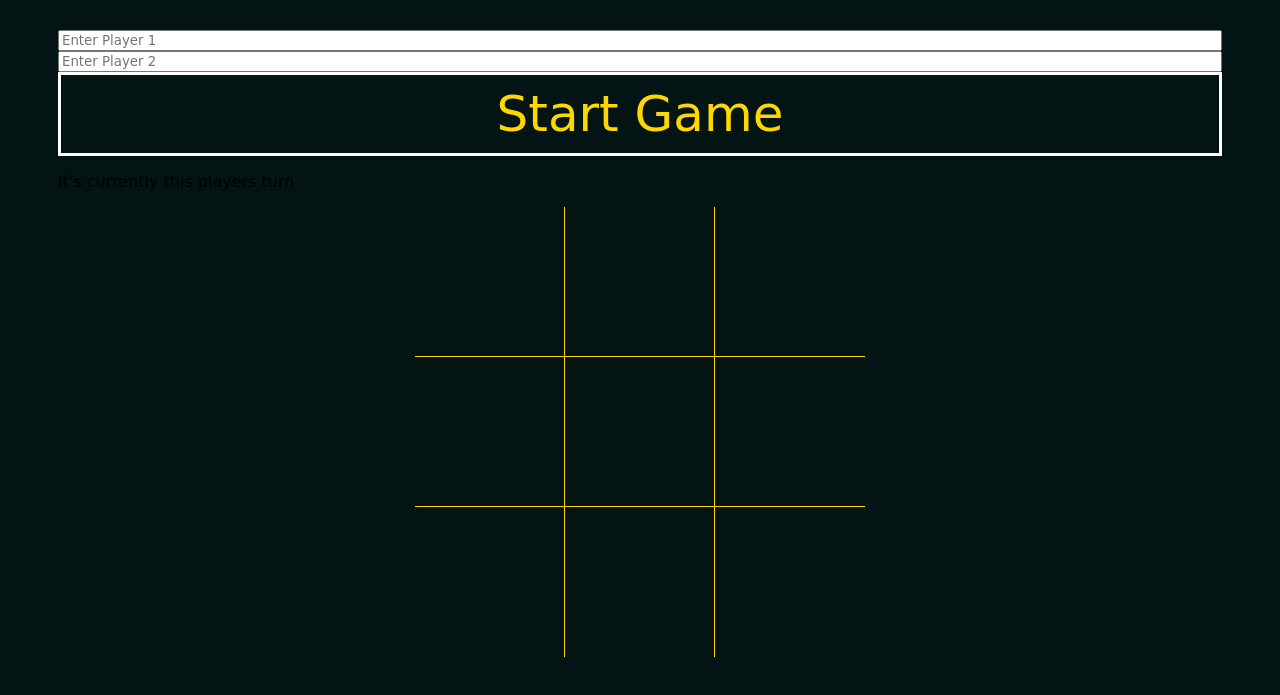
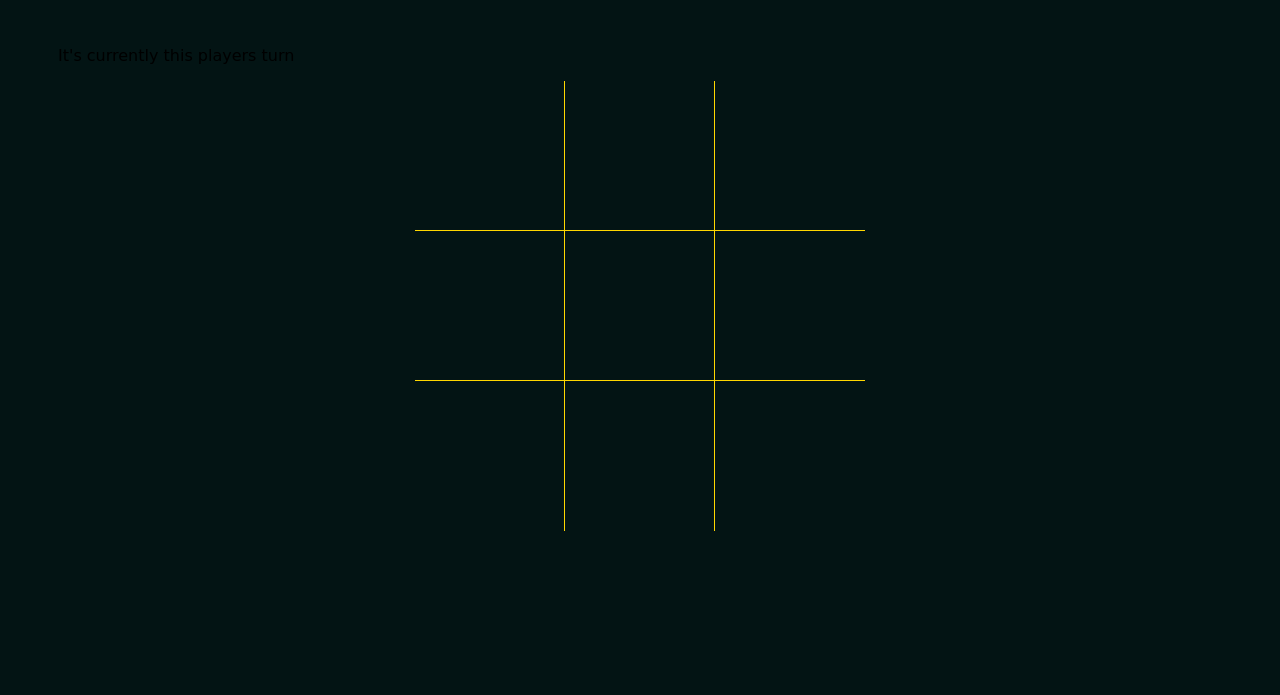
Before and after one commit to Messyginger0804/Arcade, a plain HTML site: page index.html in a window 1280 px wide. Shown: the part 153-848 px from the top of the page. After the commit the page ends 800 px from the top, so only its background shows below. Drawn offline with Linux system fonts and the light colour scheme.

Commit message:
deployment ready

```diff
--- a/app.js
+++ b/app.js
@@ -96,7 +96,6 @@ const checkboard = () => {
 const completeGame = message => {
     const overLayElem = document.createElement('div');
 
-
     const endMessageElem = document.createElement('h2');
     endMessageElem.textContent = message;
 
--- a/index.html
+++ b/index.html
@@ -10,9 +10,9 @@
 </head>
 <body>
     <h1>Tic-Tac-Toe</h1>
-    <input name="player1" placeholder="Enter Player 1">
+    <!-- <input name="player1" placeholder="Enter Player 1">
     <input name="player2" placeholder="Enter Player 2">
-    <button class="start">Start Game</button>
+    <button class="start">Start Game</button> -->
     <p class="players_turn"></p>
 </body>
 </html>
```
